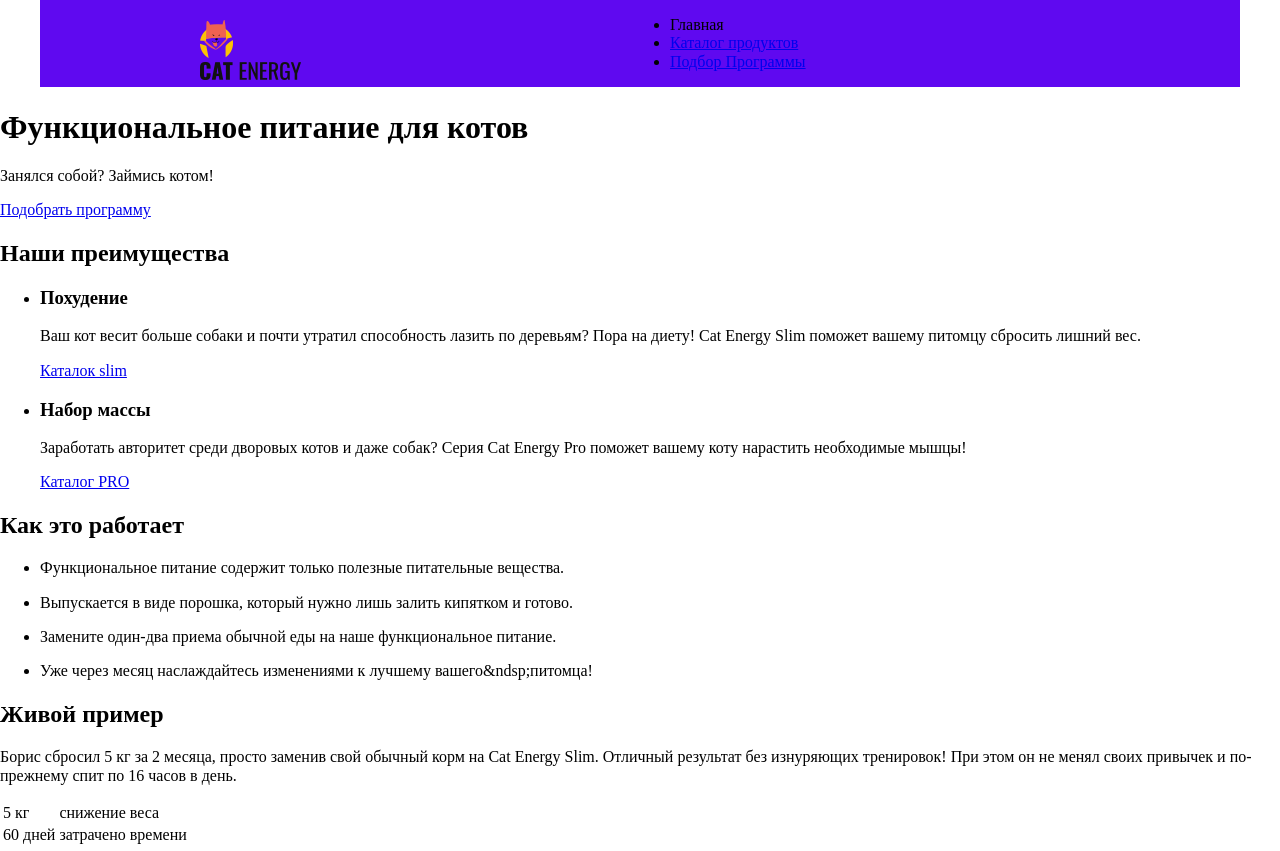
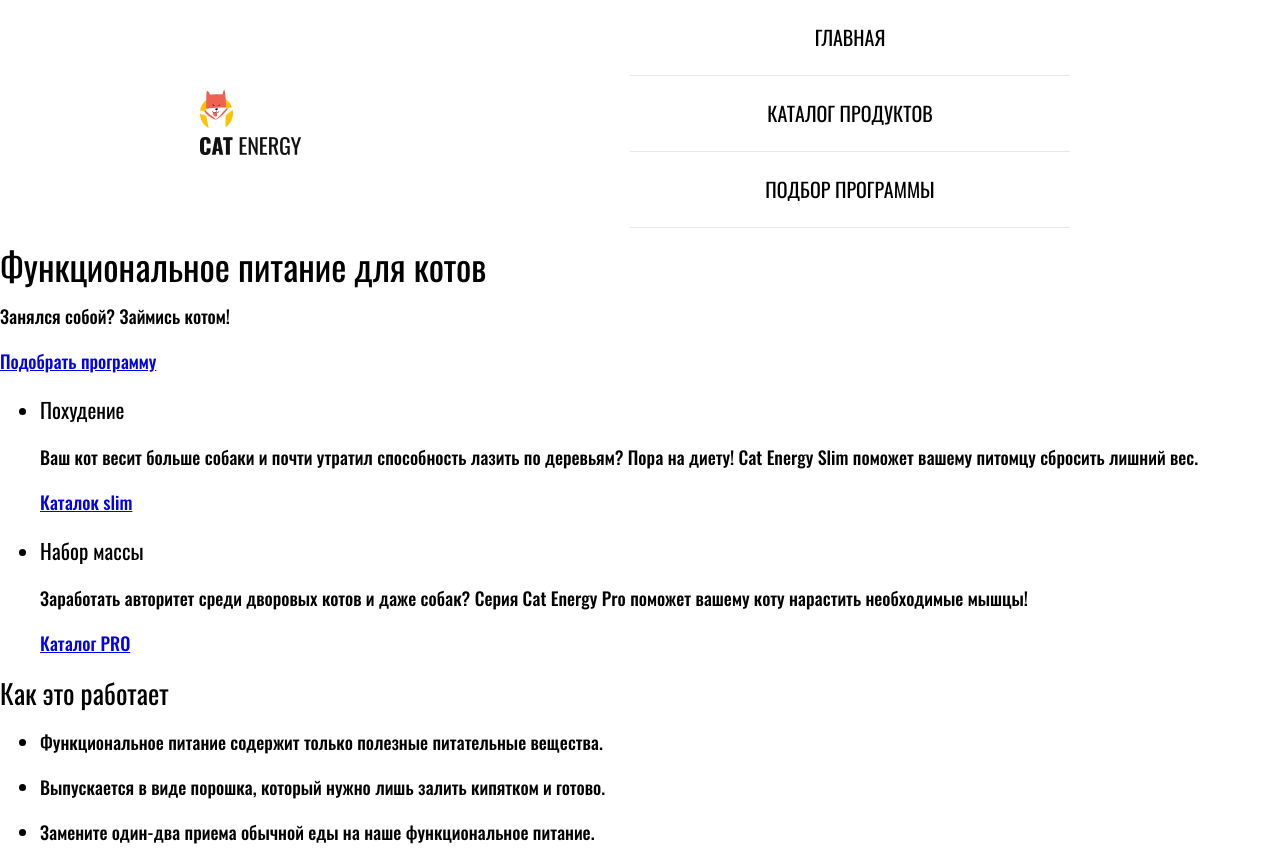
Before and after one commit to dimstud/cat-energy, a plain HTML site: page source/index.html in a window 1280 px wide. Shown: the top 851 px of the page. Drawn offline with Linux system fonts and the light colour scheme.

Commit message:
Создал scaffolding

```diff
--- a/source/css/block/main-nav.css
+++ b/source/css/block/main-nav.css
@@ -1,6 +1,11 @@
 .main-nav {
   width: 320px;
 }
+.main-nav__list {
+  padding: 0;
+  margin: 0;
+}
+
 
 @media (min-width:768px){
 .main-nav {
--- a/source/css/block/page-header.css
+++ b/source/css/block/page-header.css
@@ -4,7 +4,6 @@
   margin-left: auto;
   margin-bottom: 0;
   width: 320px;
-  background-color: #5f09f0;
 }
 .page-header__layout-container {
   width: auto;
--- /dev/null
+++ b/source/css/block/scaffolding.css
@@ -0,0 +1,46 @@
+@font-face {
+  font-weight: normal;
+  font-style: normal;
+  font-family: "Oswald";
+  src: url("../../fonts/oswaldmedium.woff2") format("woff2"), url("../../fonts/oswaldmedium.woff") format("woff");
+}
+@font-face {
+  font-weight: bold;
+  font-style: normal;
+  font-family: "Oswald";
+  src: url("../../fonts/oswaldregular.woff2") format("woff2"), url("../../fonts/oswaldregular.woff") format("woff");
+}
+body {
+  min-width: 320px;
+  margin: 0;
+  padding: 0;
+
+  font-size: 18px;
+  line-height: 27px;
+  font-family: "Oswald", "Arial", sans-serif;
+  color: #000000;
+  font-style: normal;
+
+  background-color: #ffffff;
+}
+
+img {
+  max-width: 100%;
+  height: auto;
+}
+
+.visually-hidden:not(:focus):not(:active) {
+  position: absolute;
+
+  width: 1px;
+  height: 1px;
+  margin: -1px;
+  border: 0;
+  padding: 0;
+
+  white-space: nowrap;
+
+  clip-path: inset(100%);
+  clip: rect(0 0 0 0);
+  overflow: hidden;
+}
--- a/source/css/block/site-list.css
+++ b/source/css/block/site-list.css
@@ -1 +1,21 @@
 @charset "utf-8";
+.site-list {
+  width: auto;
+  list-style: none;
+}
+.site-list__item {
+  width: auto;
+}
+.site-list__item a {
+  width: auto;
+  font-weight: bold;
+  display: block;
+  text-align: center;
+  font-size: 20px;
+  color: #000000;
+  text-transform: uppercase;
+  text-decoration: none;
+  padding-top: 24px;
+  padding-bottom: 24px;
+  border-bottom: 1px solid #e6e6e6;
+}
--- a/source/css/style.css
+++ b/source/css/style.css
@@ -3,3 +3,4 @@
 @import "block/main-nav.css";
 @import "block/page-main.css";
 @import "block/site-list.css";
+@import "block/scaffolding.css";
```
